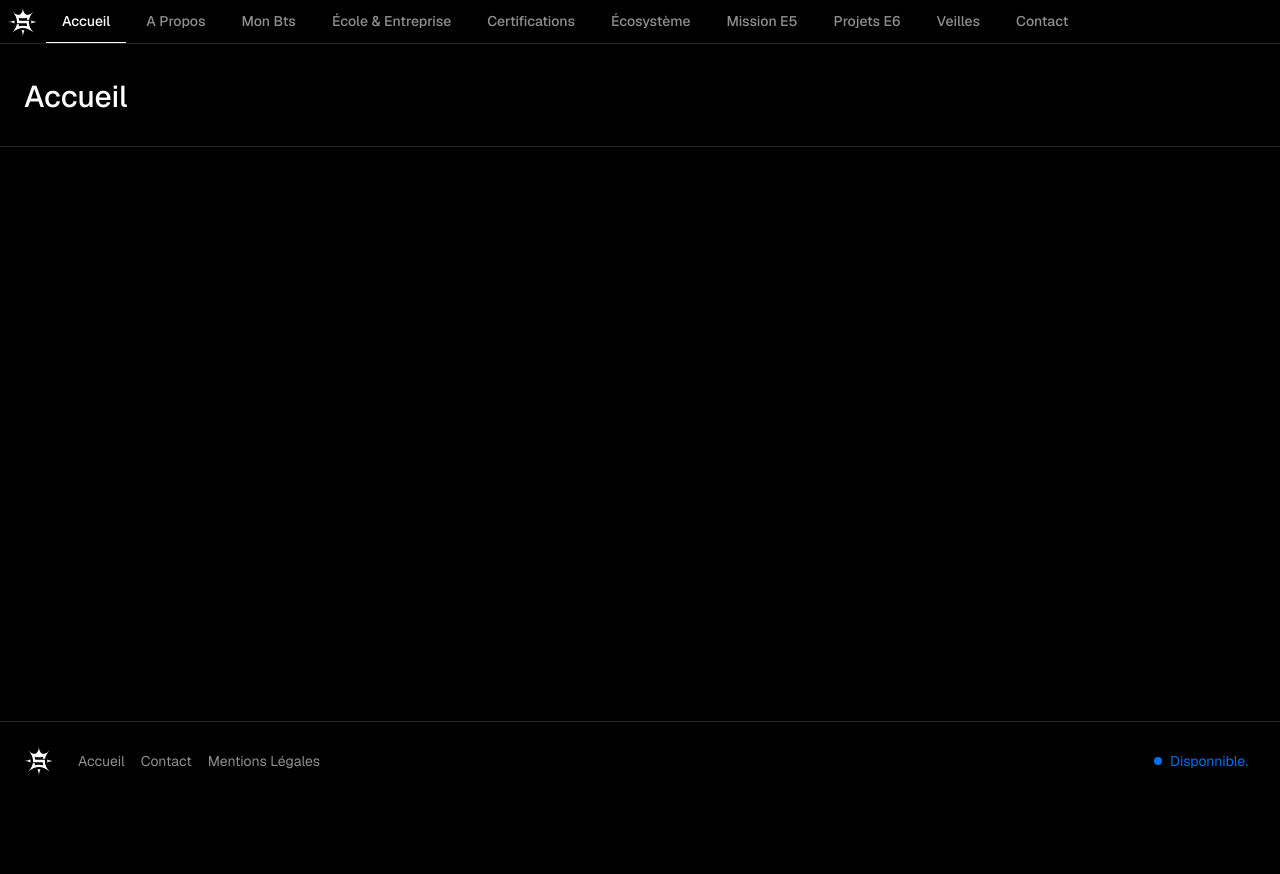
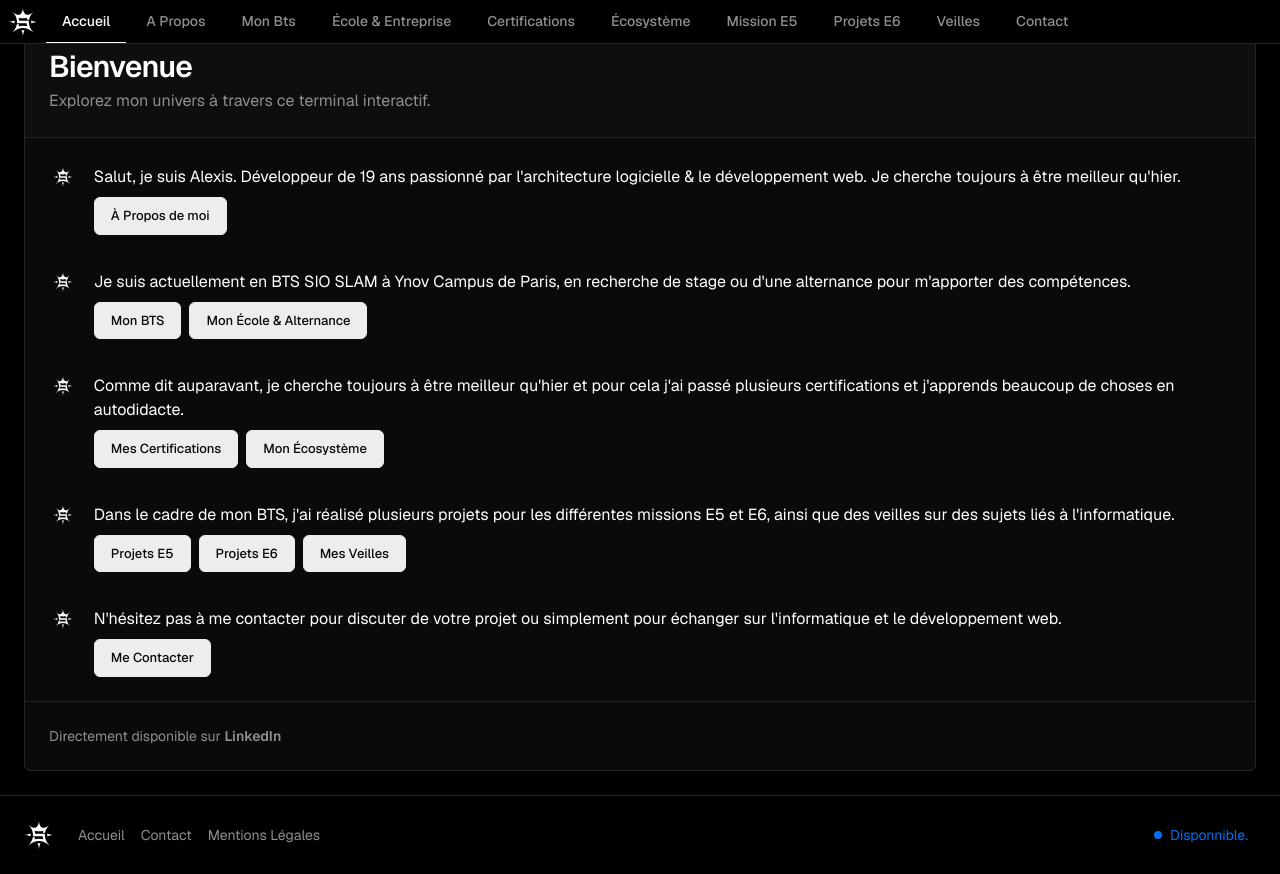
Before and after one commit to FlytziTv/sz-slam, a Next.js app: page / in a window 1280 px wide. Before the commit the page ends 800 px from the top, so only its background shows below. Built offline with nearby package versions, Linux system fonts and the light colour scheme.

Commit message:
page d'accueil / modif footer header

```diff
--- a/app/page.tsx
+++ b/app/page.tsx
@@ -1,15 +1,86 @@
 import Footer from "@/components/sz/footer";
 import Header from "@/components/sz/header";
-import TitleHeader from "@/components/sz/TitleHeader";
+import { SZMessage } from "@/components/sz/SZMessage";
+import Link from "next/link";
 
 export default function Home() {
   return (
     <div className="flex flex-col min-h-screen bg-background font-sans">
       <Header />
-      <TitleHeader title="Accueil" />
 
-      <main className="flex flex-col gap-8 max-w-340 mx-auto items-center justify-center mb-6"></main>
+      <main className="flex-1 flex flex-col gap-8 w-full max-w-340 mx-auto items-center justify-center my-6 px-6">
+        <div className="w-full bg-card border border-border rounded-md flex flex-col shadow-sm">
+          {/* Header de la carte */}
+          <div className="w-full flex flex-col p-6 border-b border-border bg-muted/20">
+            <h2 className="text-3xl font-semibold tracking-tight">Bienvenue</h2>
+            <p className="text-muted-foreground mt-1">
+              Explorez mon univers à travers ce terminal interactif.
+            </p>
+          </div>
+
+          {/* Corps de la discussion */}
+          <div className="flex flex-col p-6 gap-8 w-full">
+            <SZMessage message="Salut, je suis Alexis. Développeur de 19 ans passionné par l'architecture logicielle & le développement web. Je cherche toujours à être meilleur qu'hier.">
+              <SZHomeButton link="/about" text="À Propos de moi" />
+            </SZMessage>
+
+            <SZMessage message="Je suis actuellement en BTS SIO SLAM à Ynov Campus de Paris, en recherche de stage ou d'une alternance pour m'apporter des compétences.">
+              <div className="flex flex-wrap gap-2">
+                <SZHomeButton link="/bts" text="Mon BTS" />
+                <SZHomeButton link="/ecole" text="Mon École & Alternance" />
+              </div>
+            </SZMessage>
+
+            <SZMessage message="Comme dit auparavant, je cherche toujours à être meilleur qu'hier et pour cela j'ai passé plusieurs certifications et j'apprends beaucoup de choses en autodidacte.">
+              <div className="flex flex-wrap gap-2">
+                <SZHomeButton
+                  link="/certifications"
+                  text="Mes Certifications"
+                />
+                <SZHomeButton link="/ecosysteme" text="Mon Écosystème" />
+              </div>
+            </SZMessage>
+
+            <SZMessage message="Dans le cadre de mon BTS, j'ai réalisé plusieurs projets pour les différentes missions E5 et E6, ainsi que des veilles sur des sujets liés à l'informatique.">
+              <div className="flex flex-wrap gap-2">
+                <SZHomeButton link="/projets-e5" text="Projets E5" />
+                <SZHomeButton link="/projets-e6" text="Projets E6" />
+                <SZHomeButton link="/veilles" text="Mes Veilles" />
+              </div>
+            </SZMessage>
+
+            <SZMessage message="N'hésitez pas à me contacter pour discuter de votre projet ou simplement pour échanger sur l'informatique et le développement web.">
+              <SZHomeButton link="/contact" text="Me Contacter" />
+            </SZMessage>
+          </div>
+
+          {/* Footer de la carte */}
+          <div className="w-full flex flex-col p-6 border-t border-border">
+            <p className="text-sm text-muted-foreground">
+              Directement disponible sur{" "}
+              <a
+                className="font-semibold hover:underline"
+                href="https://www.linkedin.com/in/alexis-dejesus/"
+              >
+                LinkedIn
+              </a>
+            </p>
+          </div>
+        </div>
+      </main>
+
       <Footer />
     </div>
   );
 }
+
+export function SZHomeButton({ text, link }: { text: string; link: string }) {
+  return (
+    <Link
+      href={link}
+      className="px-4 py-2 bg-primary text-primary-foreground font-medium rounded-md text-[13px] hover:bg-primary/20 hover:text-primary border border-primary transition-all w-fit "
+    >
+      {text}
+    </Link>
+  );
+}
--- a/components/sz/footer.tsx
+++ b/components/sz/footer.tsx
@@ -29,10 +29,13 @@ export default function Footer() {
             })}
           </div>
         </div>
-        <div className="flex items-center gap-2 text-sztatus rounded-sm px-4 py-2 hover:bg-accent">
+        <Link
+          href="/contact"
+          className="flex items-center gap-2 text-sztatus rounded-sm px-4 py-2 hover:bg-accent"
+        >
           <div className="h-2 w-2 rounded-full bg-sztatus"></div>
           <span className="text-sm">Disponnible.</span>
-        </div>
+        </Link>
       </div>
     </footer>
   );
--- a/components/sz/header.tsx
+++ b/components/sz/header.tsx
@@ -22,7 +22,7 @@ export default function Header() {
   const pathname = usePathname();
 
   return (
-    <header className="border-b border-border flex flex-row items-center justify-start gap-2 px-2 fixed top-0 left-0 right-0 bg-background z-10">
+    <header className="border-b border-border flex flex-row items-center justify-start gap-2 px-2 fixed top-0 left-0 right-0 bg-background z-50">
       <Link href="/" className="shrink-0 z-10">
         <SZLogo size={30} />
       </Link>
```
